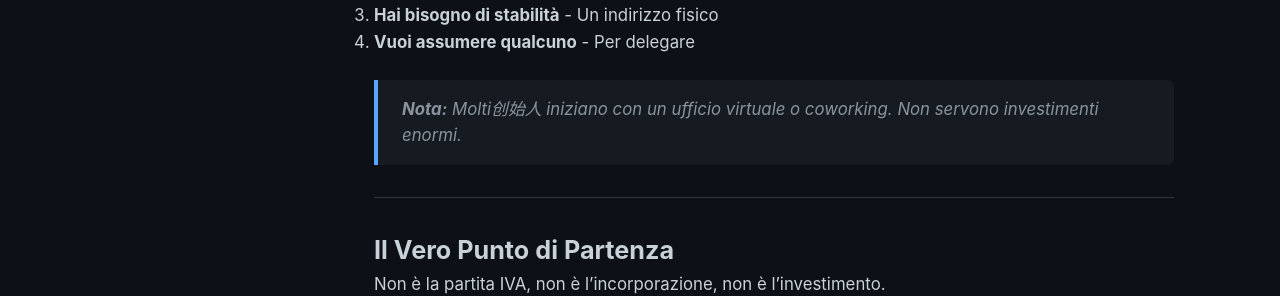
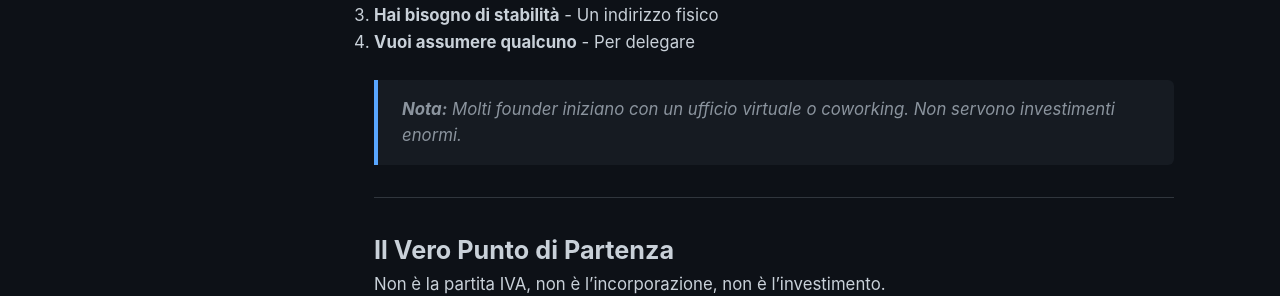
Before and after one commit to DemPago/DemPago.github.io, a Jekyll site: the page built from _posts/2026-02-21-ufficio-zero.md, in a window 1280 px wide and 900 px high, scrolled down 1916 px. Shown: the part 161-457 px from the top of the window. Built offline with Jekyll 4.4.1, drawn with Linux system fonts in a browser that asks for light colours; comment, search, counter and statistics services are not loaded.

Commit message:
Fix typo: 创始人 -> founder

```diff
--- a/_posts/2026-02-21-ufficio-zero.md
+++ b/_posts/2026-02-21-ufficio-zero.md
@@ -63,7 +63,7 @@ Non esiste una regola fissa, ma ecco alcuni segnali:
 3. **Hai bisogno di stabilità** - Un indirizzo fisico
 4. **Vuoi assumere qualcuno** - Per delegare
 
-> **Nota:** Molti创始人 iniziano con un ufficio virtuale o coworking. Non servono investimenti enormi.
+> **Nota:** Molti founder iniziano con un ufficio virtuale o coworking. Non servono investimenti enormi.
 
 ---
 
```
